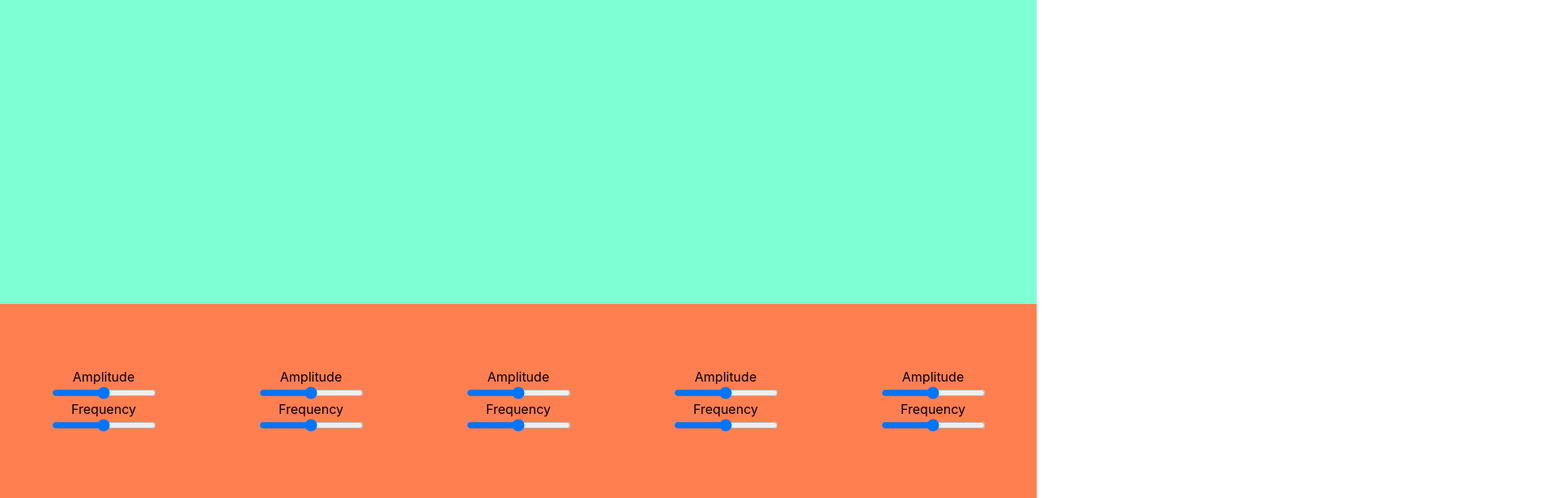
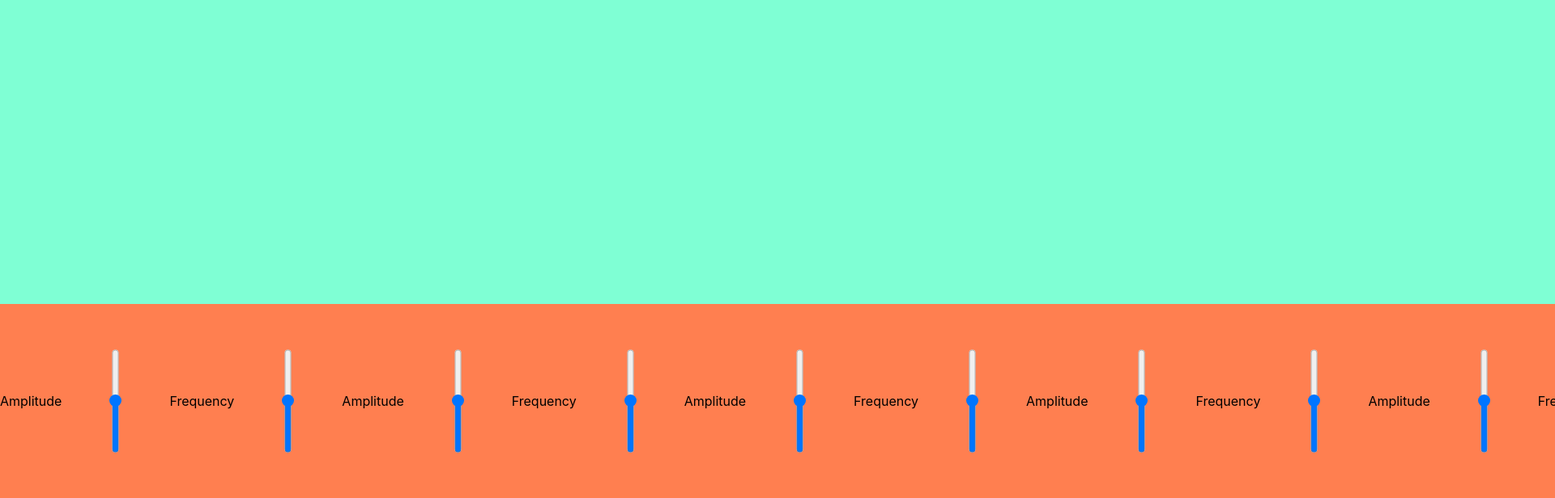
Before and after one commit to austinpapritz/Synthesis, a React (Create React App) app: page / in a window 1280 px wide. Shown: the part 184-800 px from the top of the page at 81% size, 1920 px wide, since content can reach past the window. Built offline with nearby package versions, Linux system fonts and the light colour scheme.

Commit message:
rotated inputs vertically

```diff
--- a/src/components/Oscillator/Oscillator.css
+++ b/src/components/Oscillator/Oscillator.css
@@ -1,6 +1,15 @@
 .oscillator-container {
   display: flex;
-  flex-direction: column;
+  flex-direction: row;
   justify-content: flex-start;
   align-items: center;
+  /* gap: 15px; */
 }
+
+.oscillator-container input {
+  transform: rotate(270deg);
+}
+
+.oscillator-container hr {
+  transform: rotate(270deg);
+}
--- a/src/components/Oscillator/Oscillator.js
+++ b/src/components/Oscillator/Oscillator.js
@@ -2,7 +2,7 @@ import React, { useContext } from 'react';
 import { SynthContext } from '../../context/SynthContext.js';
 import './Oscillator.css';
 
-export default function Oscillator() {
+export default function Oscillator({ oscNum }) {
   const { amplitude, setAmplitude, frequency, setFrequency } = useContext(SynthContext);
 
   console.log(frequency);
```
